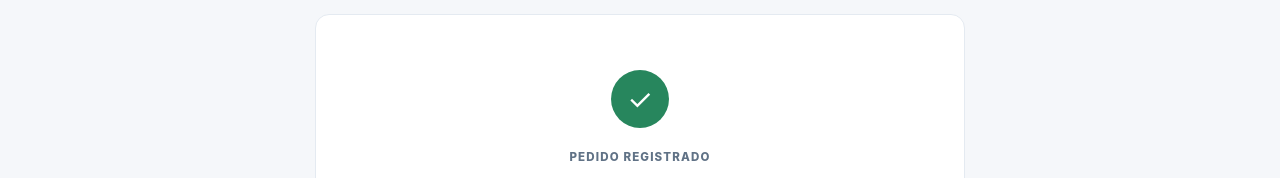
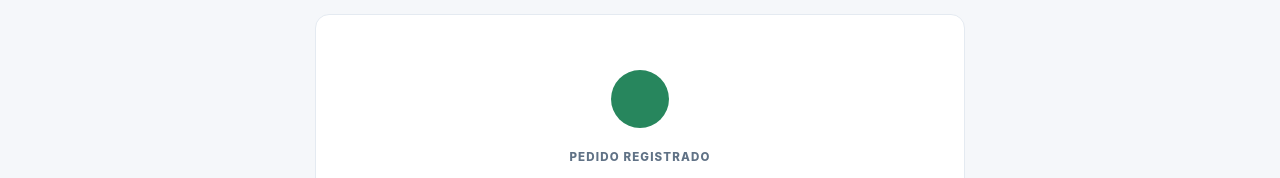
Before and after one commit to LastBostBender/mi-tienda, a React (Vite) app: page /#/gracias in a window 1280 px wide. Shown: the part 156-334 px from the top of the page. Built offline with nearby package versions, Linux system fonts and the light colour scheme; no server answers.

Commit message:
Add files via upload

```diff
--- a/src/pages/ProductPage.jsx
+++ b/src/pages/ProductPage.jsx
@@ -30,7 +30,7 @@ export default function ProductPage() {
             onChange={(e) => setQuantity(Math.max(1, Number(e.target.value) || 1))} />
         </label>
         <button className="button button-primary" onClick={() => addItem(product, quantity)}>Añadir al carrito</button>
-        <p><Link to="/">← Volver al catálogo</Link></p>
+        <p><Link to="/">Volver al catálogo</Link></p>
       </div>
     </section>
   );
--- a/src/pages/ThanksPage.jsx
+++ b/src/pages/ThanksPage.jsx
@@ -3,7 +3,7 @@ import { Link } from "react-router-dom";
 export default function ThanksPage() {
   return (
     <section className="state-message success-message">
-      <div className="success-mark" aria-hidden="true">✓</div>
+      <div className="success-mark" aria-hidden="true"></div>
       <p className="eyebrow">Pedido registrado</p>
       <h1>Gracias por tu pedido</h1>
       <p>Hemos recibido tu solicitud correctamente. El administrador podrá revisar el pedido en Google Sheets.</p>
```
